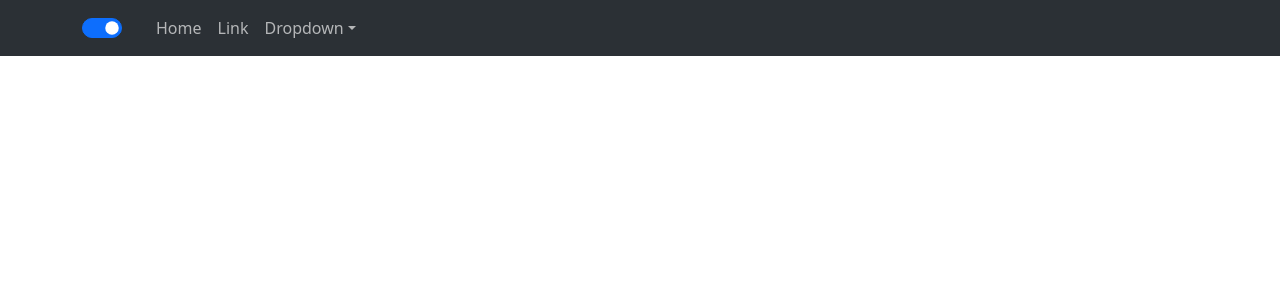
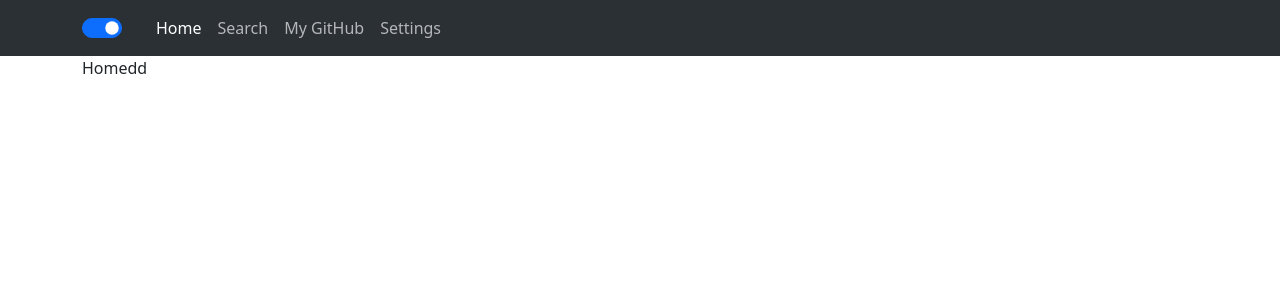
Before and after one commit to greg3d/chegg-assignment-task, a React (Vite) app: page / in a window 1280 px wide. Shown: the top 300 px of the page. Built offline with nearby package versions, Linux system fonts and the light colour scheme.

Commit message:
some fixes

```diff
--- /dev/null
+++ b/src/components/CustomLink.tsx
@@ -0,0 +1,20 @@
+import PropTypes from 'prop-types';
+import {Nav} from "react-bootstrap";
+import {Link, useLocation} from "react-router-dom";
+
+const CustomLink = ({children, to}: { children: PropTypes.ReactNodeLike, to: string }) => {
+
+    const location = useLocation();
+    const match = location.pathname === to;
+
+    return (
+        <Link className={match ? "nav-link active" : "nav-link"} to={to}>{children}</Link>
+    );
+};
+
+CustomLink.propTypes = {
+    children: PropTypes.node.isRequired,
+    to: PropTypes.object.isRequired
+};
+
+export default CustomLink;
--- a/src/components/Layout.tsx
+++ b/src/components/Layout.tsx
@@ -3,6 +3,8 @@ import {Navbar, Container, Nav, NavDropdown} from "react-bootstrap";
 import {useStores} from "../stores/RootStore.ts";
 import Switch from "./Switch.tsx";
 import Sandwich from "./Sandwich.tsx";
+import CustomLink from "./CustomLink.tsx";
+import {Link, Outlet} from "react-router-dom";
 
 const Layout = observer(() => {
 
@@ -13,29 +15,23 @@ const Layout = observer(() => {
             <Navbar expand="sm" className="bg-body-tertiary">
                 <Container>
                     <Navbar.Brand href="#home">
-                        <Switch name={"theme-switch"} handler={uiStore.switchTheme} value={uiStore.theme==="dark"}/>
+                        <Switch name={"theme-switch"} handler={uiStore.switchTheme} value={uiStore.theme === "dark"}/>
                     </Navbar.Brand>
-
-                    <Navbar.Toggle as={"button"} aria-controls={"basic-navbar-nav"} children={<Sandwich />} />
+                    <Navbar.Toggle as={"button"} aria-controls={"basic-navbar-nav"} children={<Sandwich/>}/>
                     <Navbar.Collapse id="basic-navbar-nav">
                         <Nav className="me-auto">
-                            <Nav.Link href="#home">Home</Nav.Link>
-                            <Nav.Link href="#link">Link</Nav.Link>
-                            <NavDropdown title="Dropdown" id="basic-nav-dropdown">
-                                <NavDropdown.Item href="#action/3.1">Action</NavDropdown.Item>
-                                <NavDropdown.Item href="#action/3.2">
-                                    Another action
-                                </NavDropdown.Item>
-                                <NavDropdown.Item href="#action/3.3">Something</NavDropdown.Item>
-                                <NavDropdown.Divider/>
-                                <NavDropdown.Item href="#action/3.4">
-                                    Separated link
-                                </NavDropdown.Item>
-                            </NavDropdown>
+                            <CustomLink to={"/"}>Home</CustomLink>
+                            <CustomLink to={"/search"}>Search</CustomLink>
+                            <CustomLink to={"/private"}>My GitHub</CustomLink>
+                            <CustomLink to={"/settings"}>Settings</CustomLink>
                         </Nav>
                     </Navbar.Collapse>
                 </Container>
             </Navbar>
+            <Container>
+                <Outlet/>
+            </Container>
+
         </div>
 
         // <div className="row">
```
